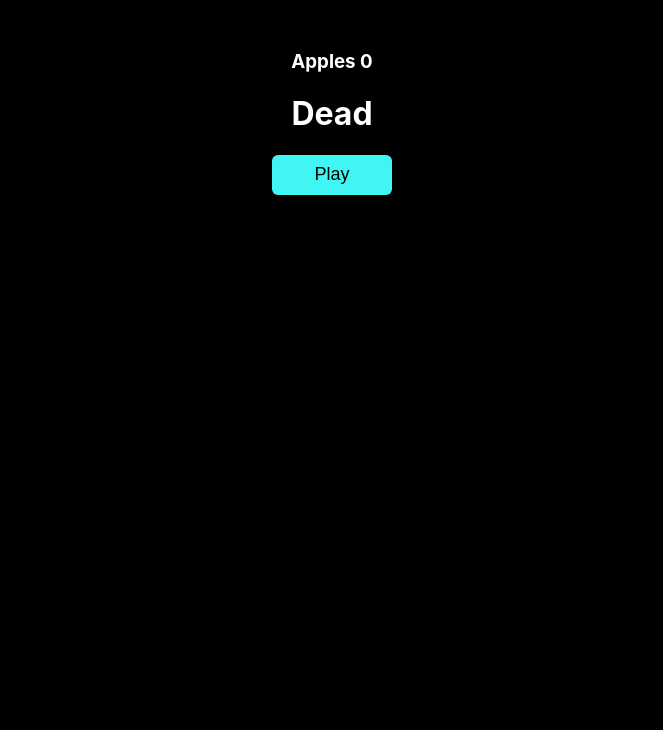
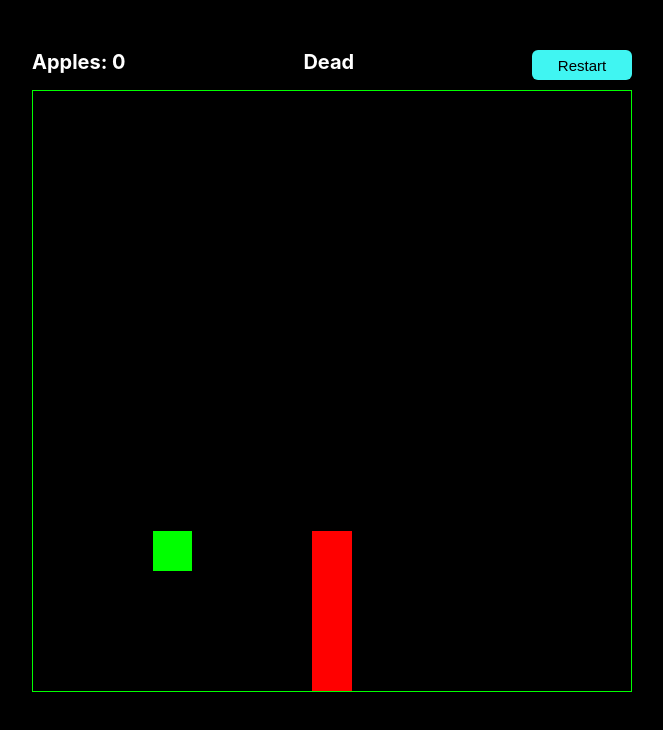
Before and after one commit to NickRumenov/react-snake, a React (Create React App) app: page / in a window 1280 px wide. Shown: the top 730 px of the page, without its empty margins (308-971 px from the left). Built offline with nearby package versions, Linux system fonts and the light colour scheme.

Commit message:
added styles and change the initial snake position

```diff
--- a/src/App.tsx
+++ b/src/App.tsx
@@ -7,17 +7,21 @@ function App() {
   const [isPlaying, setIsPlaying] = useState<boolean>(true)
   const [appleCounter, setAppleCounter] = useState<number>(0)
 
+  const [boardKey, setBoardKey] = useState<number>(0)
+
   const increaseAppleCount = () => {
     setAppleCounter(appleCounter + 1)
   }
 
+  const restartGame = () => {
+    setBoardKey(new Date().getTime())
+    setIsPlaying(true)
+  }
+
   return (
     <div className='app'>
-      <InfoBanner isPlaying={isPlaying} appleCounter={appleCounter}/>
-      {isPlaying ?
-        <Board isPlaying={isPlaying} setIsPlaying={setIsPlaying} increaseAppleCount={increaseAppleCount}/> :
-        <button className='play-button' onClick={() => setIsPlaying(true)}>Play</button>
-      }
+      <InfoBanner isPlaying={isPlaying} appleCounter={appleCounter} restartGame={restartGame}/>
+      <Board key={boardKey} isPlaying={isPlaying} setIsPlaying={setIsPlaying} increaseAppleCount={increaseAppleCount}/>
     </div>
   )
 }
--- a/src/components/InfoBanner.tsx
+++ b/src/components/InfoBanner.tsx
@@ -3,14 +3,16 @@ import {FC} from "react"
 interface Props {
   isPlaying: boolean,
   appleCounter: number
+  restartGame: () => void
 }
 
-const InfoBanner: FC<Props> = ({isPlaying, appleCounter}) => {
+const InfoBanner: FC<Props> = ({isPlaying, appleCounter, restartGame}) => {
 
   return (
     <div className='info-bar'>
-      <h3>Apples {appleCounter}</h3>
-      <h1>{isPlaying ? '' : 'Dead'}</h1>
+      <b>Apples: {appleCounter}</b>
+      <b>{isPlaying ? '' : 'Dead'}</b>
+      <button className='play-button' onClick={restartGame}>Restart</button>
     </div>
   )
 }
--- a/src/config.json
+++ b/src/config.json
@@ -2,23 +2,23 @@
   "SPEED": 100,
   "BOARD_X": 15,
   "BOARD_Y": 15,
-  "INITIAL_DIRECTION": "ArrowRight",
+  "INITIAL_DIRECTION": "ArrowDown",
   "SNAKE_STARTING_CELLS": [
     {
-      "row": 0,
-      "col": 4
+      "row": 4,
+      "col": 7
+    },{
+      "row": 3,
+      "col": 7
+    },{
+      "row": 2,
+      "col": 7
+    },{
+      "row": 1,
+      "col": 7
     },{
       "row": 0,
-      "col": 3
-    },{
-      "row": 0,
-      "col": 2
-    },{
-      "row": 0,
-      "col": 1
-    },{
-      "row": 0,
-      "col": 0
+      "col": 7
     }
   ]
 }
--- a/src/index.scss
+++ b/src/index.scss
@@ -50,13 +50,17 @@ code {
 
 .info-bar {
   text-align: center;
+  display: flex;
+  justify-content: space-between;
+  margin-bottom: 10px;
+  font-size: 20px;
 }
 
 .play-button {
   background-color: #40f5f2;
   border-radius: 6px;
   border-width: 0;
-  font-size: 18px;
-  height: 40px;
-  width: 120px;
+  font-size: 15px;
+  height: 30px;
+  width: 100px;
 }
```
